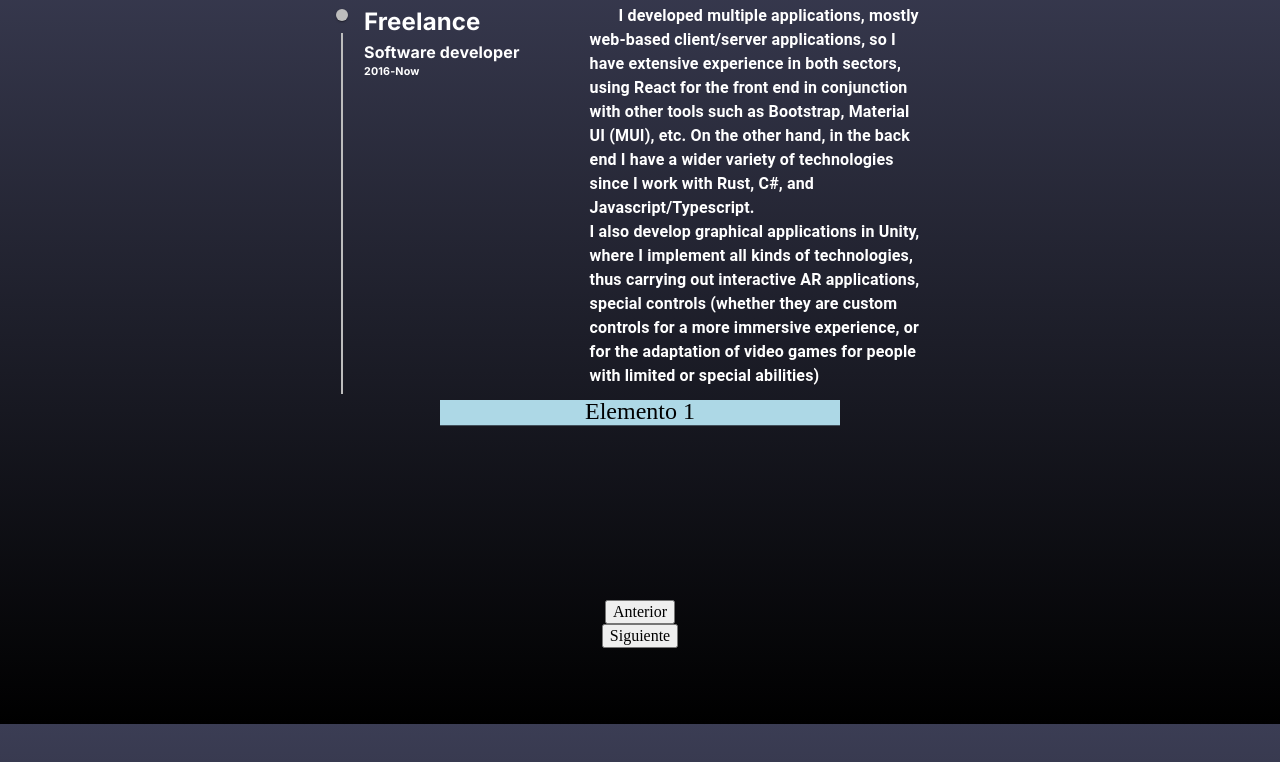
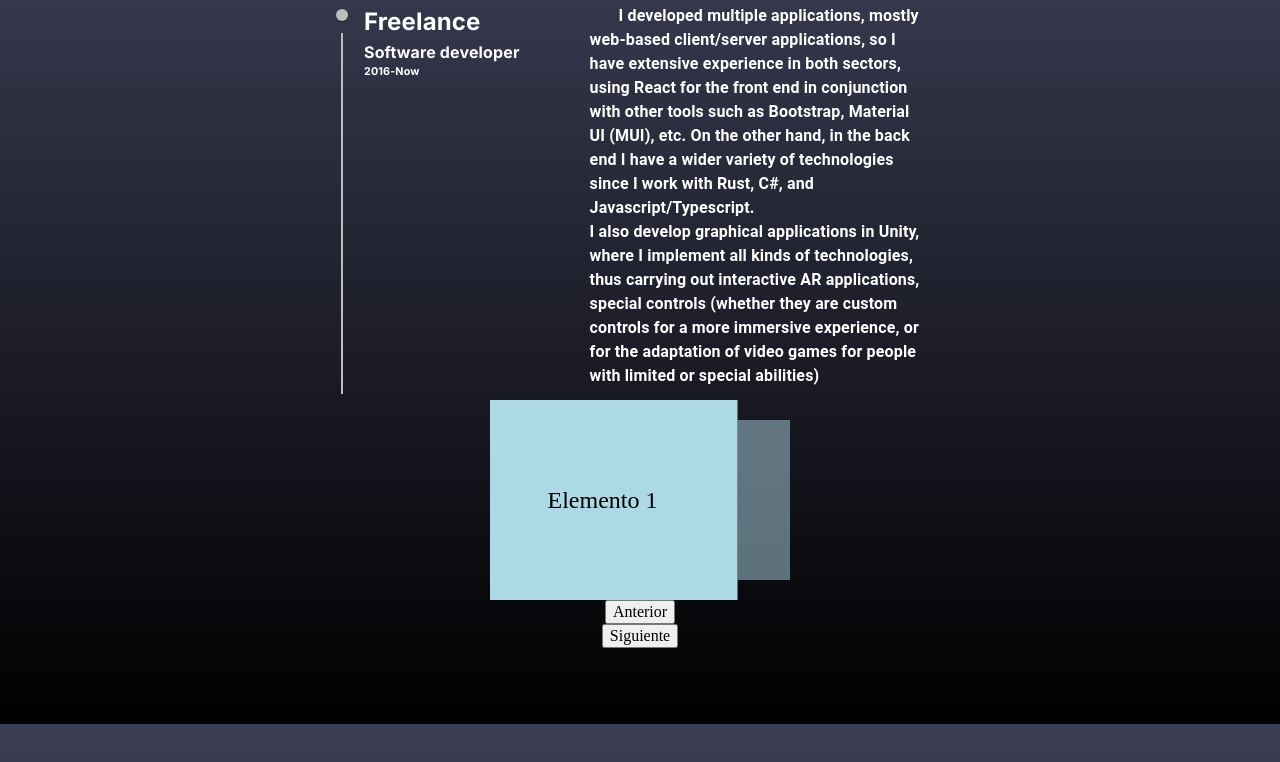
Before and after one commit to TevesManuel/myOwnWebsite, a React (Create React App) app: page / in a window 1280 px wide. Shown: the part 876-1638 px from the top of the page. Built offline with nearby package versions, Linux system fonts and the light colour scheme.

Commit message:
Big advance

```diff
--- a/src/components/MyProjects/MyProjects.css
+++ b/src/components/MyProjects/MyProjects.css
@@ -12,39 +12,40 @@ body {
 
 .projectsContainer {
     display: flex;
-    flex-direction: column;
+    flex-direction: column; /* Asegura que los botones estén debajo del slider */
     align-items: center;
 }
 
 .slider {
     position: relative;
-    width: 400px;
-    height: 200px;
-    overflow: hidden;
+    width: 300px; /* Ancho del slider */
+    height: 200px; /* Alto del slider */
+    overflow: hidden; /* Oculta el contenido que desborda */
 }
 
 .slides-container {
     display: flex;
     transition: transform 0.5s ease;
     width: 100%;
+    height: 100%;
 }
 
 .slide {
-    flex: 0 0 100%;
-    opacity: 0.5;
-    font-size: 20px;
+    flex: 0 0 75%; /* Cada div ocupa el 50% del ancho del contenedor */
+    opacity: 0.5; /* Opacidad inicial */
+    font-size: 20px; /* Tamaño de texto */
     display: flex;
     justify-content: center;
     align-items: center;
-    background-color: lightblue;
-    transition: transform 0.5s ease, opacity 0.5s ease;
+    background-color: lightblue; /* Color de fondo */
+    transition: transform 0.5s ease, opacity 0.5s ease; /* Transiciones suaves */
 }
 
 .slide.focus {
-    transform: scale(1.2);
-    opacity: 1;
+    transform: scale(1.2); /* Aumenta el tamaño del div enfocado */
+    opacity: 1; /* Opacidad total */
 }
 
 .slide:not(.focus) {
-    transform: scale(0.8);
+    transform: scale(0.8); /* Disminuye el tamaño de los divs no enfocados */
 }
--- a/src/components/MyProjects/MyProjects.tsx
+++ b/src/components/MyProjects/MyProjects.tsx
@@ -19,7 +19,8 @@ const MyProjects: React.FC = () => {
         <div className="slider">
           <div
             className="slides-container"
-            style={{ transform: `translateX(-${currentIndex * 100}%)` }}
+            style={{ transform: `translateX(-${currentIndex === (slides.length-1) ? currentIndex*75-25 : currentIndex > 0 ? currentIndex*75-12.5 : 0}%)` }}
+            // style={{ transform: `translateX(-${currentIndex * (75) - 25}%)` }}
           >
             {slides.map((slide, index) => (
               <div
```
